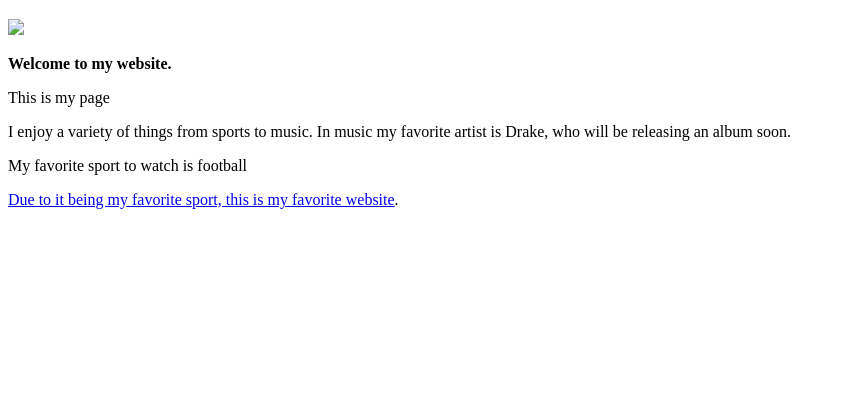
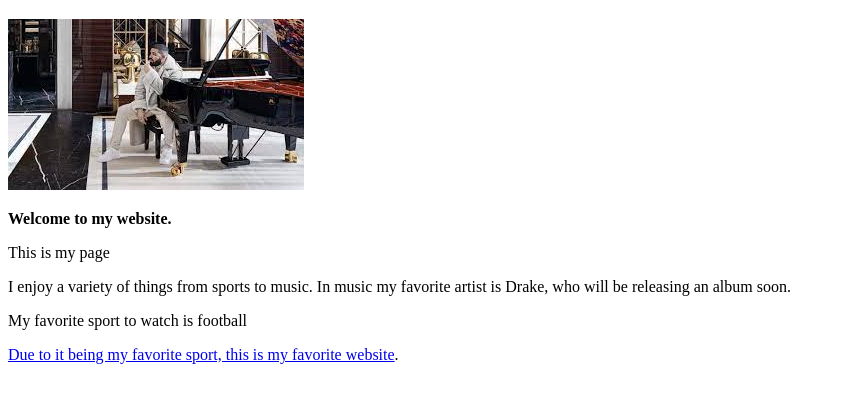
Before and after one commit to Rove4776/CSCI-3150, a plain HTML site: page Assignment6/index.html in a window 1280 px wide. Shown: the part 61-464 px from the top of the page, without its empty margins (0-845 px from the left). Drawn offline with Linux system fonts and the light colour scheme.

Commit message:
Update index.html

```diff
--- a/Assignment6/index.html
+++ b/Assignment6/index.html
@@ -10,7 +10,7 @@
 
     <h1>Rohan's page</h1>
 
-    <p> <img src="css/Drake.jpeg"> </p>
+    <p> <img src="css/Drake.jpg"> </p>
 
 
 
```
